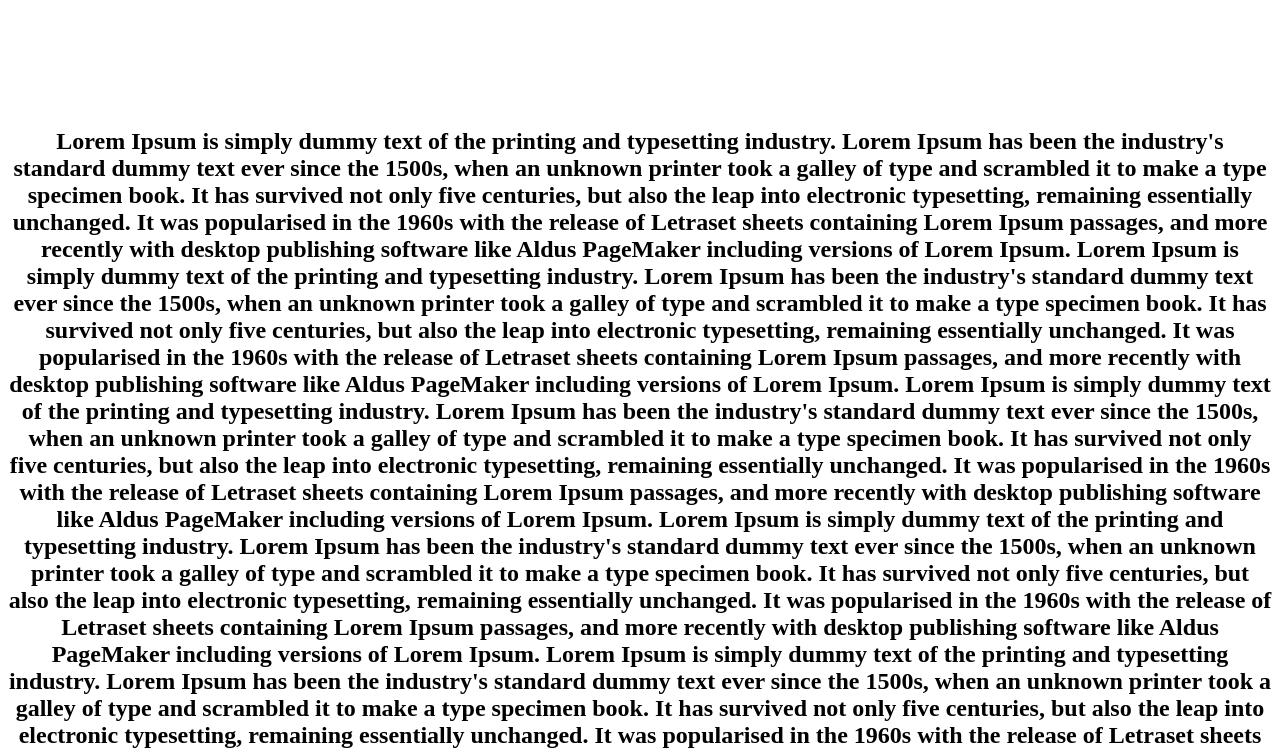
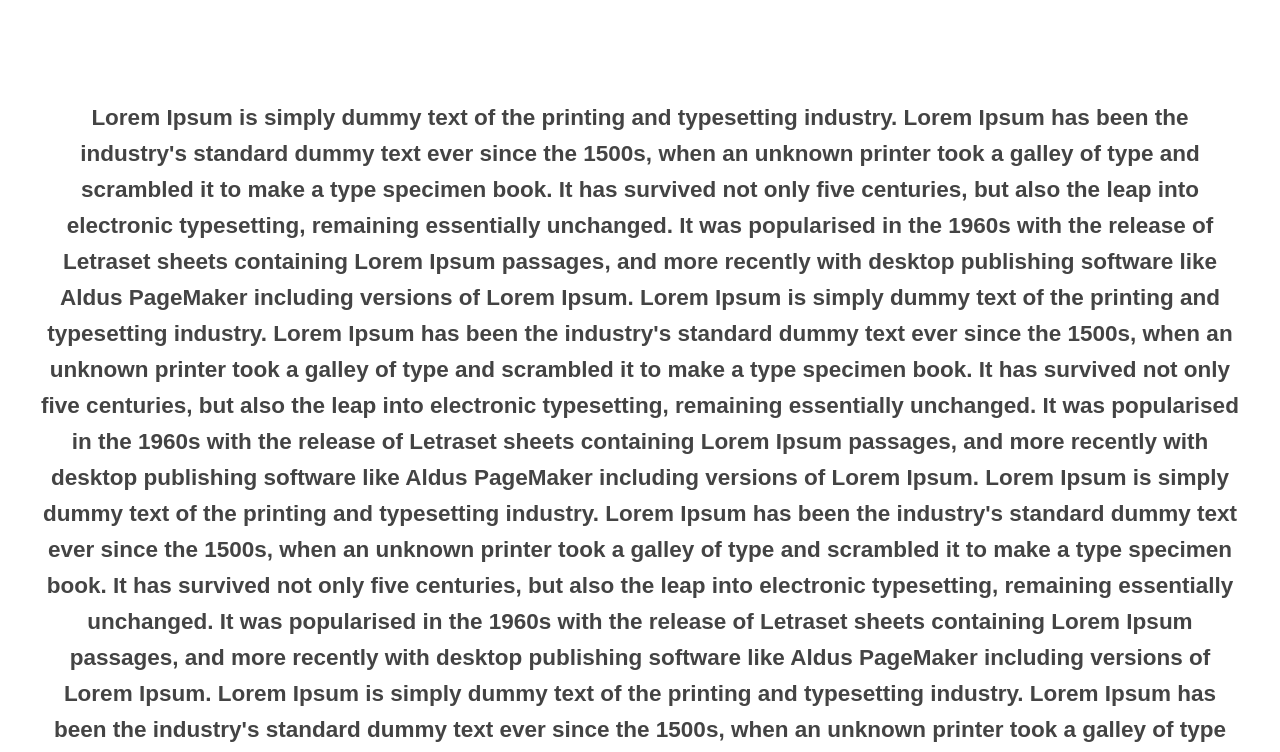
Before and after one commit to gubicnino/prostovoljec, a website: page public/index.html in a window 1280 px wide. Shown: the top 752 px of the page. Drawn offline with Linux system fonts and the light colour scheme.

Commit message:
Linked css

```diff
--- a/public/index.html
+++ b/public/index.html
@@ -5,6 +5,7 @@
     <meta name="viewport" content="width=device-width, initial-scale=1.0">
     <title>BeKind</title>
     <link href="https://cdnjs.cloudflare.com/ajax/libs/font-awesome/6.0.0-beta3/css/all.min.css" rel="stylesheet">
+    <link rel="stylesheet" href="stylesheets/style.css">
 </head>
 <body>
     <div class="page-wrapper">
```
